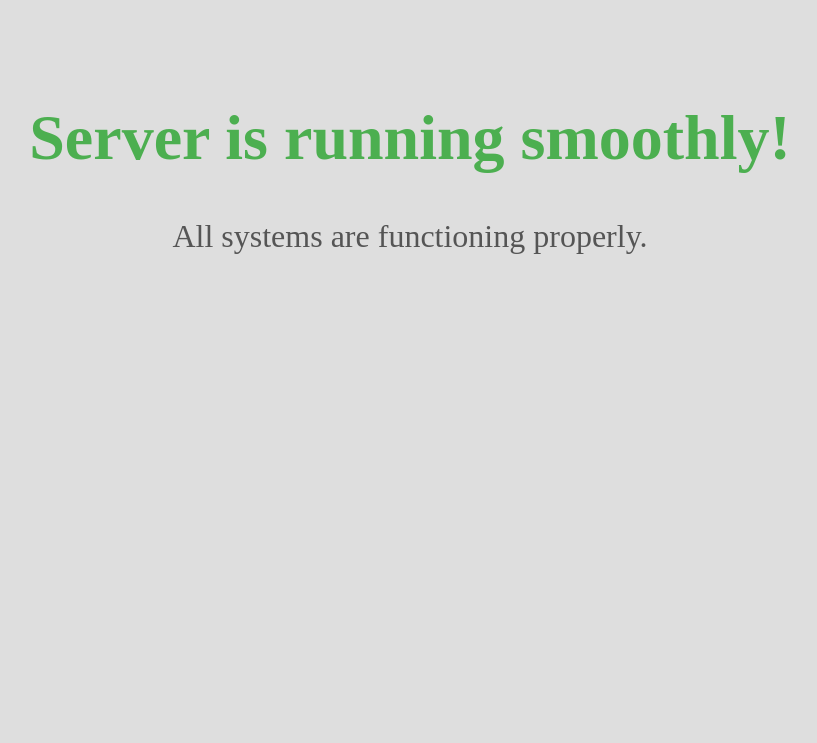
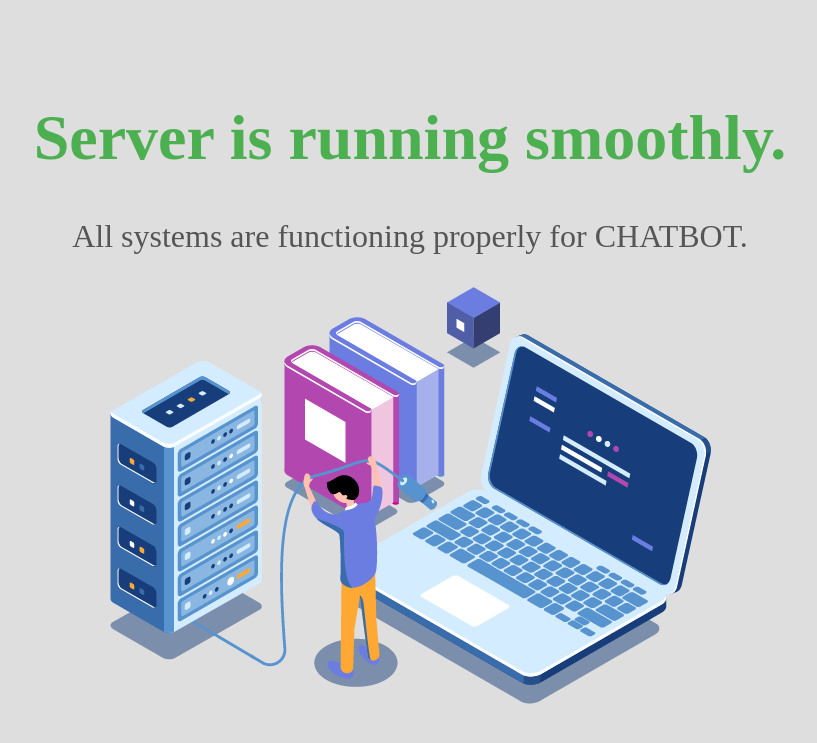
Before and after one commit to CHAKFI/_ChatBotAssistance, a Flask app: page /pros in a window 1280 px wide. Shown: the top 743 px of the page, without its empty margins (230-1047 px from the left). Run offline with Flask 3, Linux system fonts and the light colour scheme.

Commit message:
Backend-template: upd background

```diff
--- a/backend/templates/run.html
+++ b/backend/templates/run.html
@@ -28,8 +28,10 @@
   </head>
   <body >
     <div class="container">
-      <h1>Server is running smoothly!</h1>
-      <p>All systems are functioning properly.</p>
+      <h1>Server is running smoothly.</h1>
+      <p>All systems are functioning properly for CHATBOT.</p>
+      <img src="{{ url_for('static', filename='server.png') }}">
+
     </div>
   </body>
 </html>
```
